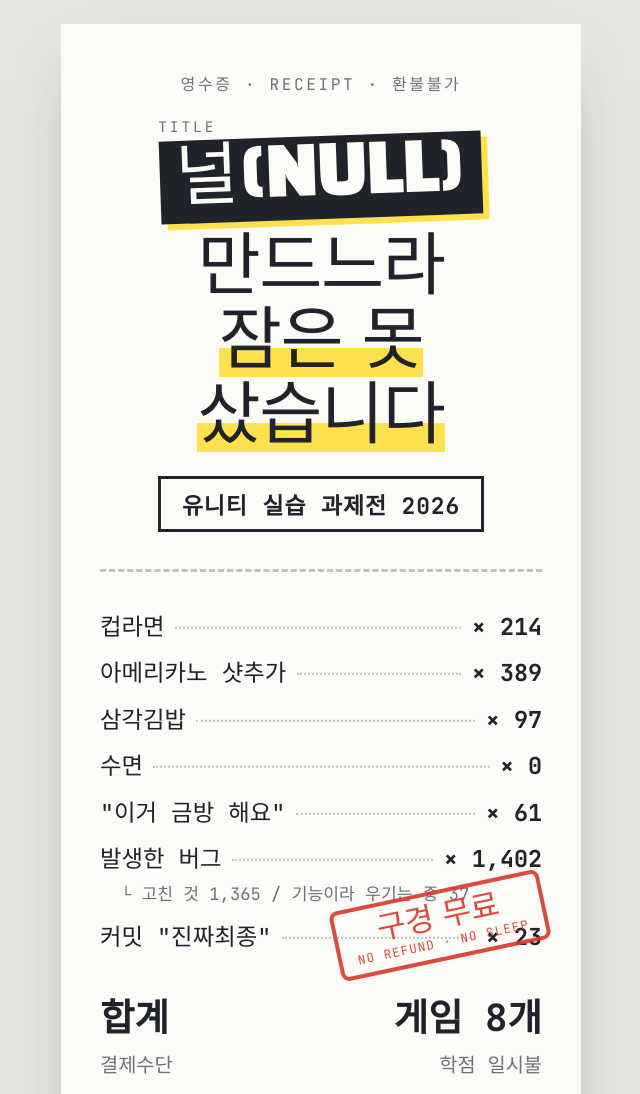
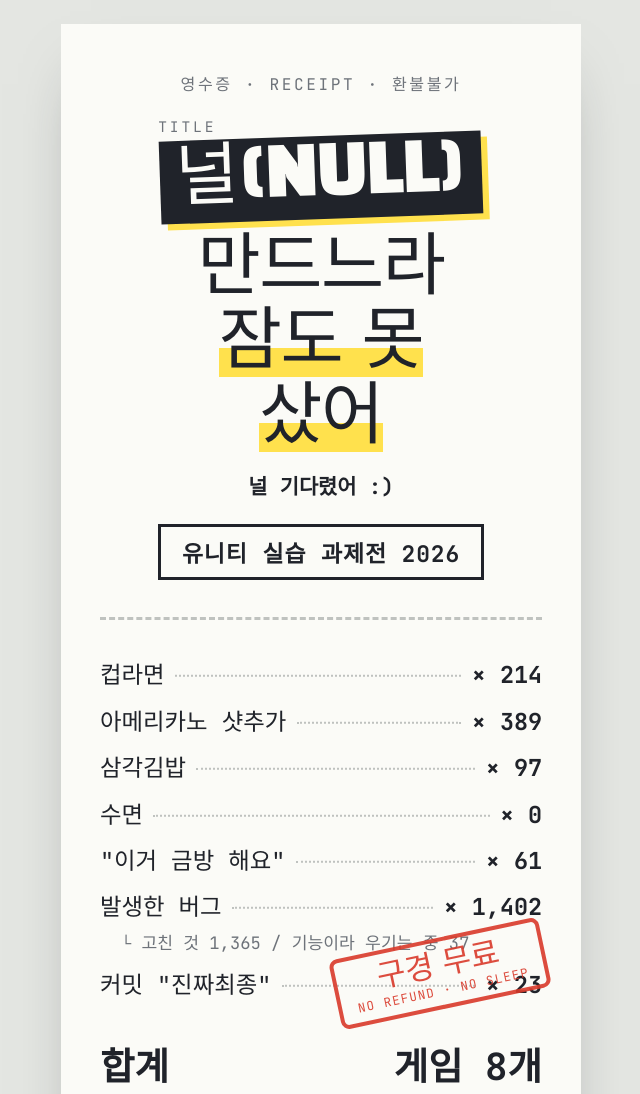
Before and after one commit to YoonJoo-Hyun/unity-expo-2026, a plain HTML site: page index.html in a window 1280 px wide. Shown: the top 1094 px of the page, without its empty margins (319-959 px from the left). Drawn offline with Linux system fonts and the light colour scheme; a web font is replaced by a local one.

Commit message:
Add files via upload

```diff
--- a/index.html
+++ b/index.html
@@ -38,6 +38,7 @@ hr{border:0;border-top:.7cqw dashed var(--rule);margin:0;width:100%}
 .head h1 em{font-style:normal;background:linear-gradient(transparent 58%,var(--mark) 58%)}
 .head h1 .t{display:inline-block;position:relative;background:var(--ink);color:var(--paper);padding:.4cqw 3cqw 1.4cqw;margin:0 0 2.4cqw;transform:rotate(-2deg);box-shadow:1.2cqw 1.2cqw 0 var(--mark)}
 .head h1 .t::before{content:"TITLE";position:absolute;top:-4.2cqw;left:0;font-family:var(--f-mono);font-size:2.8cqw;letter-spacing:.2em;color:var(--faint);transform:rotate(2deg)}
+.head .sub{font-family:var(--f-mono);font-size:4cqw;font-weight:700;color:var(--ink);margin:-1cqw 0 4.5cqw}
 .title{display:inline-block;border:.7cqw solid var(--ink);padding:1.6cqw 4cqw;font-family:var(--f-mono);font-weight:700;font-size:4.4cqw;letter-spacing:.04em}
 
 .lines{list-style:none;margin:0;padding:0;display:grid;gap:2.4cqw}
@@ -110,7 +111,8 @@ a:focus-visible,button:focus-visible{outline:3px solid var(--stamp);outline-offs
 <main class="banner">
   <section class="head center">
     <div class="eyebrow">영수증 · RECEIPT · 환불불가</div>
-    <h1><span class="t">널(NULL)</span><br>만드느라<br><em>잠은 못</em><br><em>샀습니다</em></h1>
+    <h1><span class="t">널(NULL)</span><br>만드느라<br><em>잠도 못</em><br><em>샀어</em></h1>
+    <div class="sub">널 기다렸어 :)</div>
     <div class="title">유니티 실습 과제전 2026</div>
   </section>
 
```
